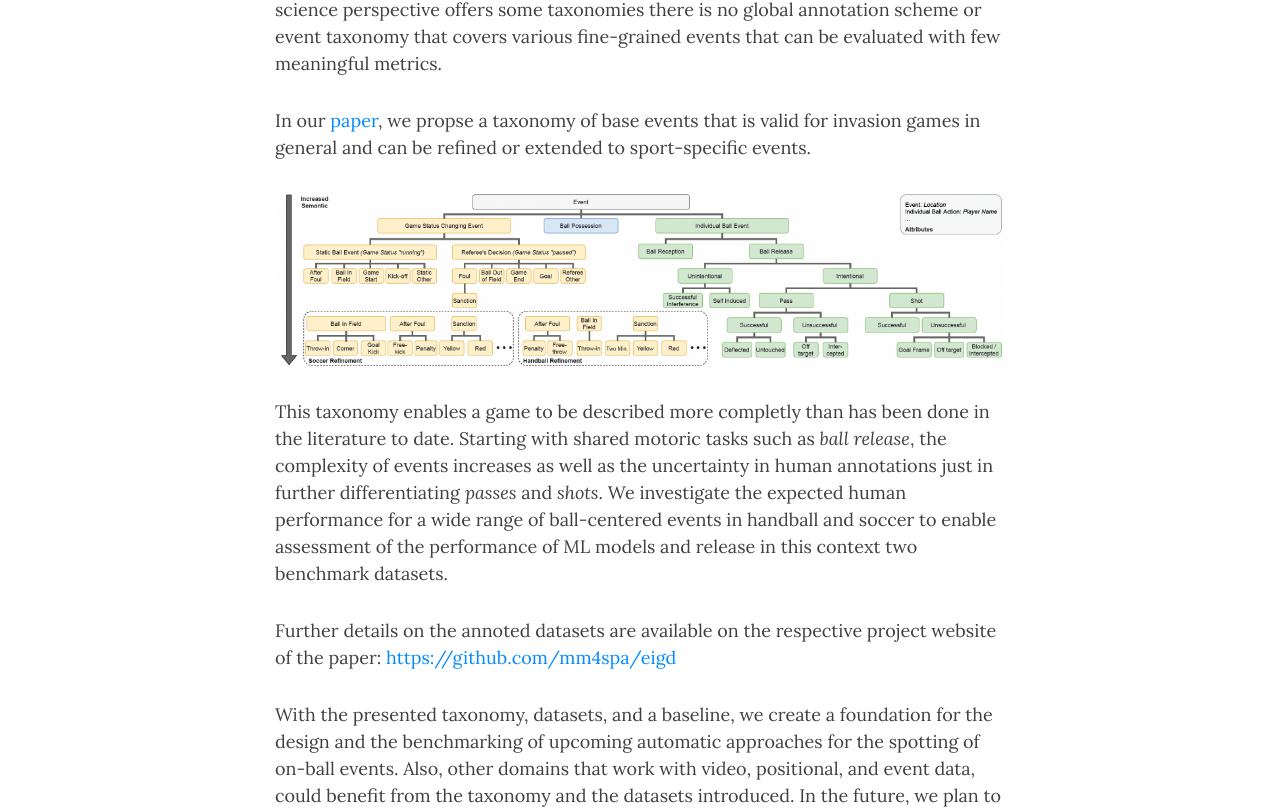
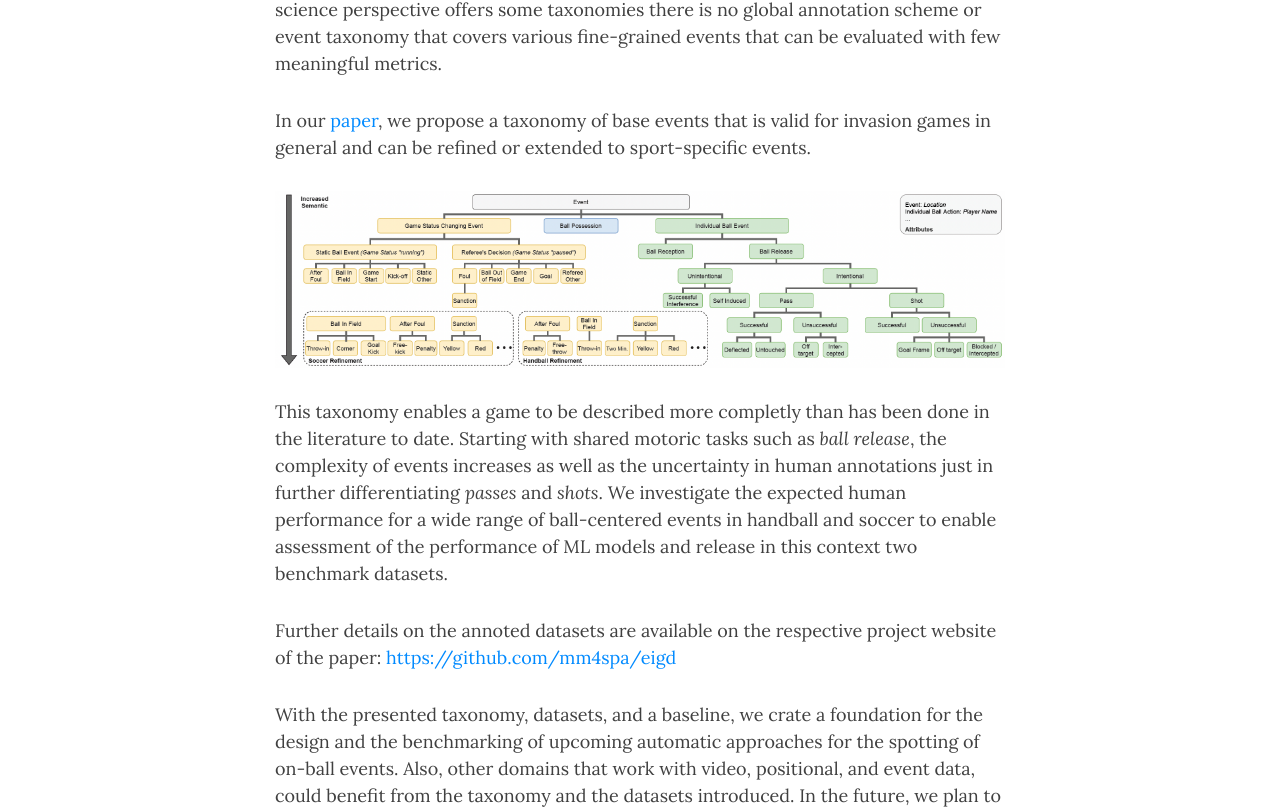
Before and after one commit to MM4SPA/project, a Jekyll site: the page built from _posts/2021-09-27-taxonomie.md, in a window 1280 px wide and 1400 px high, scrolled down 1059 px. Shown: the part 151-962 px from the top of the window. Built offline with Jekyll 4.4.1, drawn with Linux system fonts in a browser that asks for light colours; nearby versions of some CDN libraries; some of the changed text lies outside the part shown.

Commit message:
Taxonomie Paper Blog Post

```diff
--- a/_posts/2021-09-27-taxonomie.md
+++ b/_posts/2021-09-27-taxonomie.md
@@ -18,7 +18,7 @@
 Due to ambigious definitions of the events and the fact that public datasets are very rare, both manual annotations and automatic detection of events do not fulfill a gold standard in annotation quality.
 Even though the sports science perspective offers some taxonomies there is no global annotation scheme or event taxonomy that covers various fine-grained events that can be evaluated with few meaningful metrics.
 
-In our [paper](https://arxiv.org/pdf/2108.11149.pdf), we propse a taxonomy of base events that is valid for invasion games in general and can be refined or extended to sport-specific events.
+In our [paper](https://arxiv.org/pdf/2108.11149.pdf), we propose a taxonomy of base events that is valid for invasion games in general and can be refined or extended to sport-specific events.
 
 <a href = "../assets/img/taxonomy.png">
 <img src="../assets/img/taxonomy.png" alt="taxonomy" style="max-width:100%;height:auto;"/>
@@ -31,4 +31,4 @@
 Further details on the annoted datasets are available on the respective project website of the paper: [https://github.com/mm4spa/eigd](https://github.com/mm4spa/eigd)
 
 
-With the presented taxonomy, datasets, and a baseline, we create a foundation for the design and the benchmarking of upcoming automatic approaches for the spotting of on-ball events. Also, other domains that work with video, positional, and event data, could benefit from the taxonomy and the datasets introduced. In the future, we plan to integrate non-on-ball events into the taxonomy and to exploit hierarchical information and attention to the ball position during training of a deep model.
+With the presented taxonomy, datasets, and a baseline, we crate a foundation for the design and the benchmarking of upcoming automatic approaches for the spotting of on-ball events. Also, other domains that work with video, positional, and event data, could benefit from the taxonomy and the datasets introduced. In the future, we plan to integrate non-on-ball events into the taxonomy and to exploit hierarchical information and attention to the ball position during training of a deep model.
```
